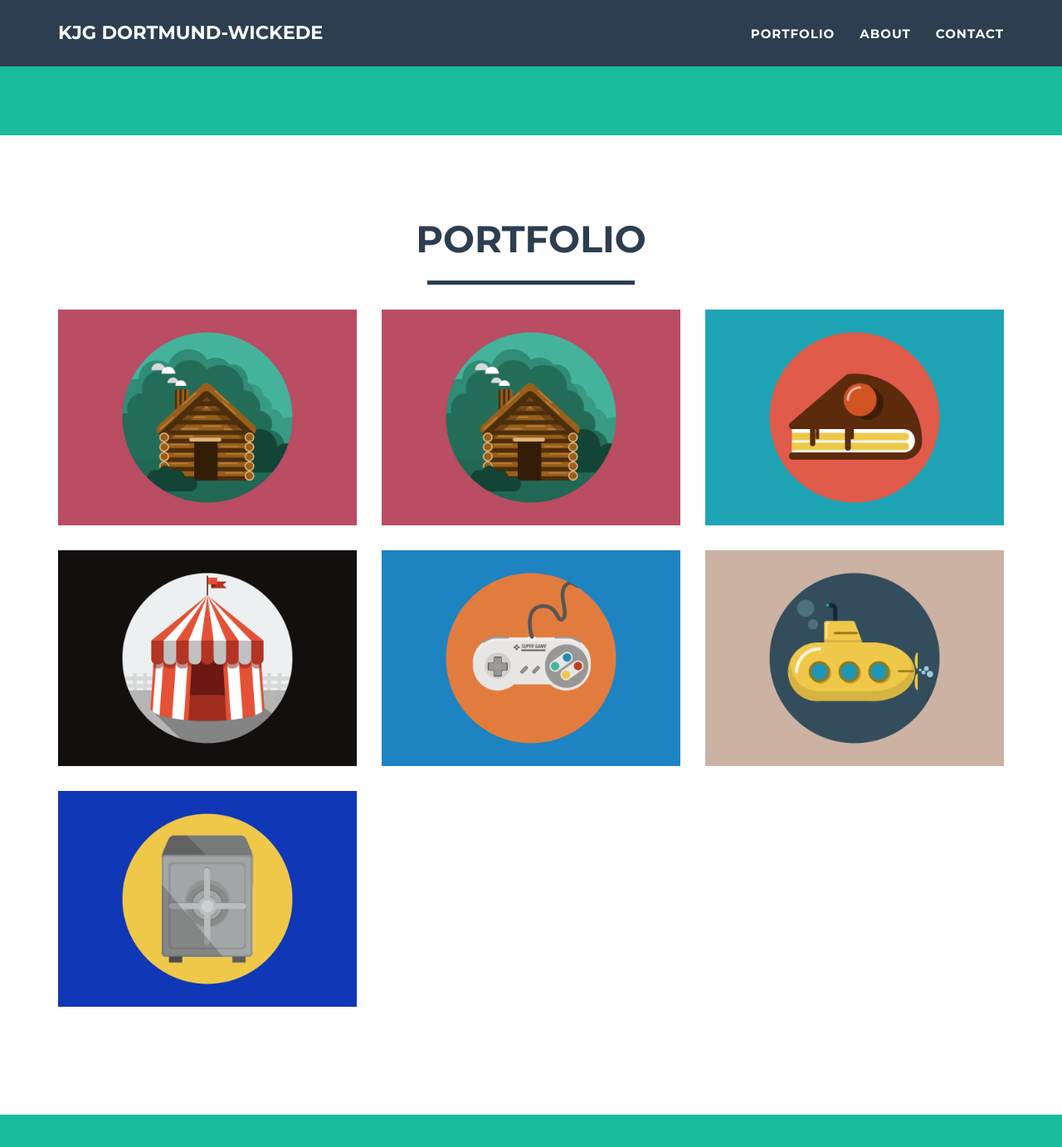
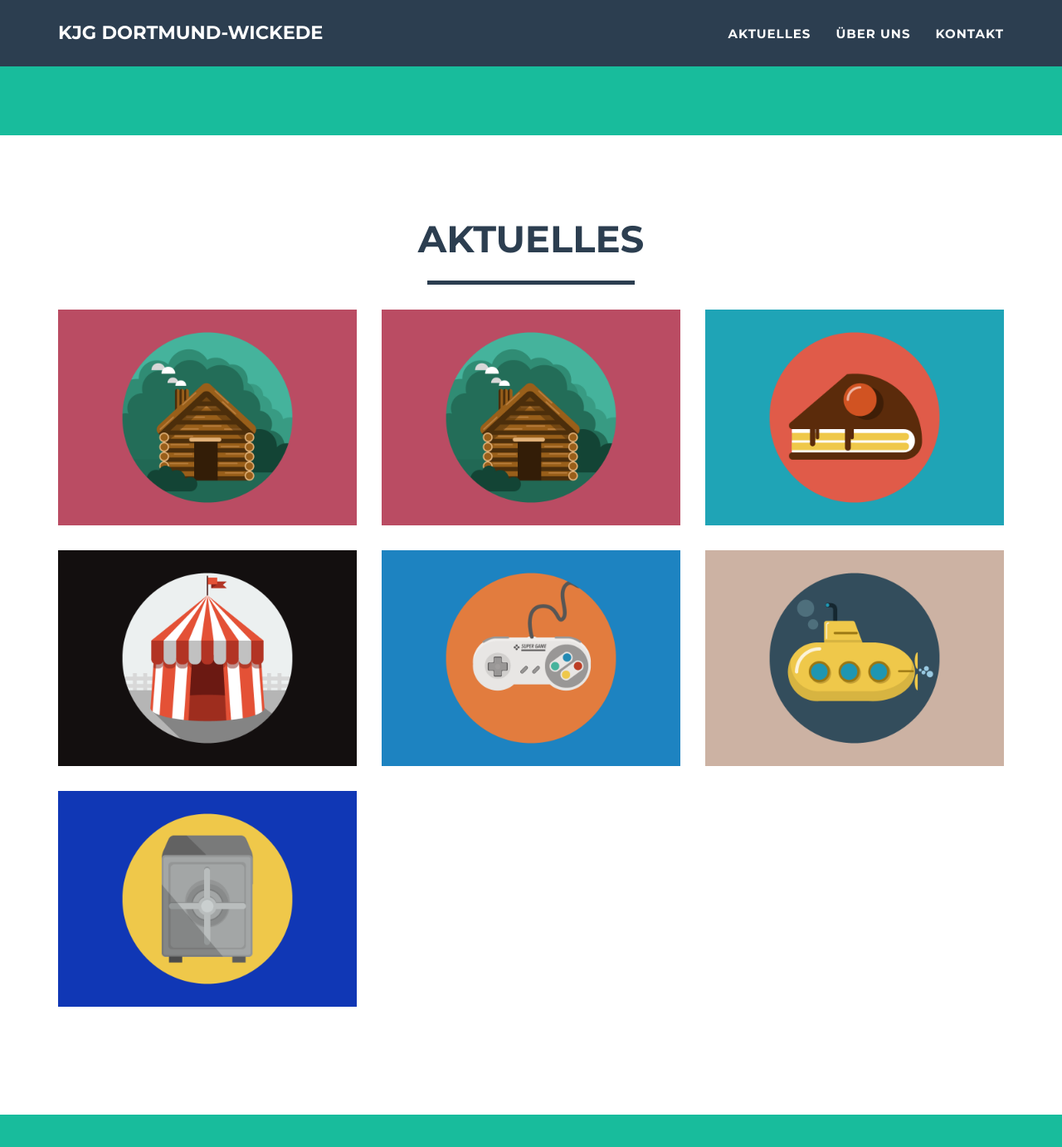
Before and after one commit to jeromelachaud/freelancer-theme, a Jekyll site: the page built from index.html, in a window 1280 px wide and 1400 px high, scrolled down 612 px. Shown: the top 1382 px of the window at 83% size. Built offline with Jekyll 4.4.1, drawn with Linux system fonts in a browser that asks for light colours; some of the changed text lies outside the part shown.

Commit message:
Navigation umbenannt

```diff
--- a/_includes/about.html
+++ b/_includes/about.html
@@ -3,7 +3,7 @@
         <div class="container">
             <div class="row">
                 <div class="col-lg-12 text-center">
-                    <h2>About</h2>
+                    <h2>Über Uns</h2>
                     <hr class="star-light">
                 </div>
             </div>
--- a/_includes/contact_static.html
+++ b/_includes/contact_static.html
@@ -3,7 +3,7 @@
 	<div class="container">
 		<div class="row">
 			<div class="col-lg-12 text-center">
-				<h2>Contact Me</h2>
+				<h2>Kontakt</h2>
 				<hr class="star-primary">
 			</div>
 		</div>
--- a/_includes/nav.html
+++ b/_includes/nav.html
@@ -19,13 +19,13 @@
                         <a href="#page-top"></a>
                     </li>
                     <li class="page-scroll">
-                        <a href="#portfolio">Portfolio</a>
+                        <a href="#portfolio">Aktuelles</a>
                     </li>
                     <li class="page-scroll">
-                        <a href="#about">About</a>
+                        <a href="#about">Über Uns</a>
                     </li>
                     <li class="page-scroll">
-                        <a href="#contact">Contact</a>
+                        <a href="#contact">Kontakt</a>
                     </li>
                 </ul>
             </div>
--- a/_includes/portfolio_grid.html
+++ b/_includes/portfolio_grid.html
@@ -4,7 +4,7 @@
         <div class="container">
             <div class="row">
                 <div class="col-lg-12 text-center">
-                    <h2>Portfolio</h2>
+                    <h2>Aktuelles</h2>
                     <hr class="star-primary">
                 </div>
             </div>
```
